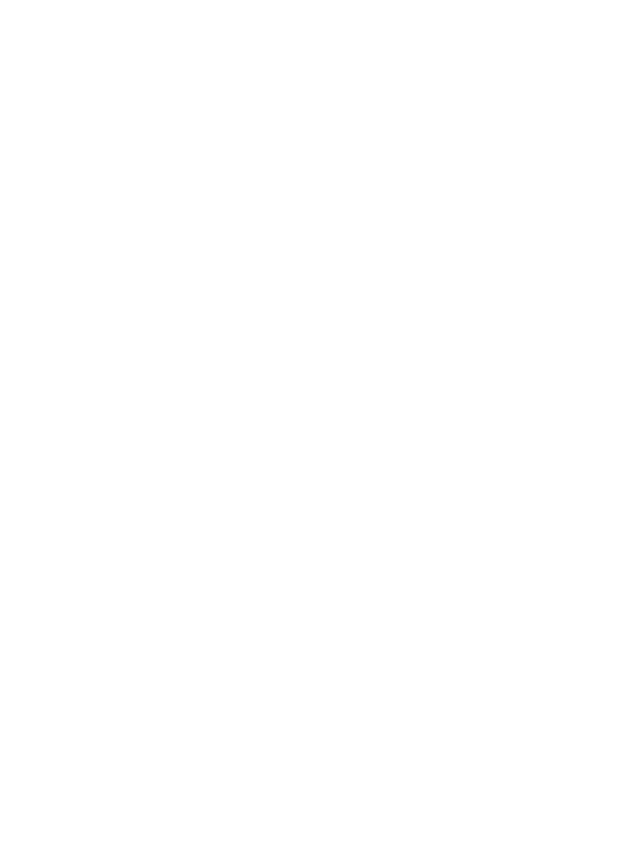
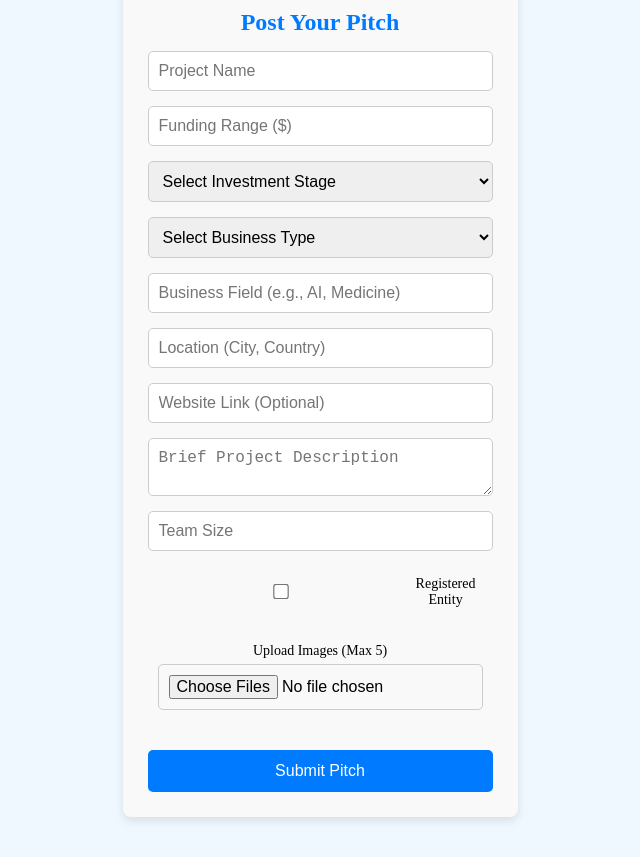
Before and after one commit to Saravanan7781/BizzLink, a React (Vite) app in the folder frontend/: page /pitch in a window 1280 px wide. Before the commit this address had no page. Shown: the whole page, without its empty margins (320-960 px from the left). Before the commit the page ends 800 px from the top, so only its background shows below. Built offline with nearby package versions, Linux system fonts and the light colour scheme.

Commit message:
forms added

```diff
--- a/frontend/package.json
+++ b/frontend/package.json
@@ -13,6 +13,7 @@
     "@toolpad/core": "^0.11.0",
     "react": "^18.3.1",
     "react-dom": "^18.3.1",
+    "react-hook-form": "^7.54.2",
     "react-icons": "^5.4.0",
     "react-router-dom": "^6.28.2"
   },
--- a/frontend/src/App.jsx
+++ b/frontend/src/App.jsx
@@ -8,8 +8,9 @@
   return (
 
     <div className="OGapp">
-      {/* <Navbar /> */}
-      <Posts />
+    <Navbar />
+    <Posts />
+
     </div>
 
   )
--- /dev/null
+++ b/frontend/src/Components/Posts/EntrepreneurPitchForm.jsx
@@ -0,0 +1,72 @@
+import React, { useState } from "react";
+import { useForm } from "react-hook-form";
+import "../../Css/Pages/EntrepreneurPitchForm.css";
+
+function EntrepreneurPitchForm() {
+  const { register, handleSubmit, watch } = useForm();
+  const [images, setImages] = useState([]);
+
+  const onSubmit = (data) => {
+    console.log("Pitch Data:", { ...data, images });
+  };
+
+  const handleImageUpload = (event) => {
+    const files = Array.from(event.target.files);
+    if (images.length + files.length > 5) {
+      alert("You can only upload up to 5 images.");
+      return;
+    }
+    setImages([...images, ...files]);
+  };
+
+  return (
+    <form className="pitch-form" onSubmit={handleSubmit(onSubmit)}>
+      <h2>Post Your Pitch</h2>
+
+      <input {...register("projectName")} placeholder="Project Name" required />
+      <input {...register("fundingRange")} type="number" placeholder="Funding Range ($)" required />
+
+      <select {...register("investmentStage")} required>
+        <option value="">Select Investment Stage</option>
+        <option value="seed">Seed</option>
+        <option value="seriesA">Series A</option>
+        <option value="seriesB">Series B</option>
+      </select>
+
+      <select {...register("businessType")} required>
+        <option value="">Select Business Type</option>
+        <option value="b2b">B2B</option>
+        <option value="b2c">B2C</option>
+        <option value="saas">SaaS</option>
+      </select>
+
+      <input {...register("businessField")} placeholder="Business Field (e.g., AI, Medicine)" required />
+      <input {...register("location")} placeholder="Location (City, Country)" required />
+      <input {...register("website")} type="url" placeholder="Website Link (Optional)" />
+
+      <textarea {...register("description")} placeholder="Brief Project Description" required />
+
+      <input {...register("teamSize")} type="number" placeholder="Team Size" required />
+
+      <label className="checkbox-label">
+        <input type="checkbox" {...register("registeredEntity")} />
+        Registered Entity
+      </label>
+
+      {/* Image Upload */}
+      <label className="image-upload">
+        Upload Images (Max 5)
+        <input type="file" accept="image/*" multiple onChange={handleImageUpload} />
+      </label>
+      <div className="image-preview">
+        {images.map((img, index) => (
+          <p key={index}>{img.name}</p>
+        ))}
+      </div>
+
+      <button type="submit">Submit Pitch</button>
+    </form>
+  );
+}
+
+export default EntrepreneurPitchForm;
--- /dev/null
+++ b/frontend/src/Components/Signup/EntreRegister.jsx
@@ -0,0 +1,32 @@
+import React from "react";
+import { useForm } from "react-hook-form";
+import "../../Css/Pages/EntreRegister.css";
+
+
+function EntreRegister() {
+  const { register, handleSubmit } = useForm();
+
+  const onSubmit = (data) => {
+    console.log("Entrepreneur Data:", data);
+  };
+
+  return (
+    <form onSubmit={handleSubmit(onSubmit)}> {/* ✅ Fixed onSubmit */}
+      <h2>Entrepreneur Registration</h2>
+
+      {/* Required Fields */}
+      <input {...register("name")} placeholder="Full Name" required />
+      <input {...register("email")} type="email" placeholder="Email" required />
+      <input {...register("password")} type="password" placeholder="Password" required />
+      <input {...register("startupName")} placeholder="Startup Name" required />
+      <input {...register("linkedinUrl")} type="url" placeholder="LinkedIn URL" required />
+
+      {/* Optional Field */}
+      <input {...register("website")} type="url" placeholder="Startup Website (Optional)" />
+
+      <button type="submit">Register</button>
+    </form>
+  );
+}
+
+export default EntreRegister;
--- /dev/null
+++ b/frontend/src/Components/Signup/InvestorRegister.jsx
@@ -0,0 +1,35 @@
+import React from "react";
+import { useForm } from "react-hook-form";
+import "../../Css/Pages/InvestorRegister.css"; // Import the CSS file
+
+function InvestorRegister() {
+  const { register, handleSubmit } = useForm();
+
+  const onSubmit = (data) => {
+    console.log("Investor Data:", data);
+  };
+
+  return (
+    <div className="register-container">
+      <form className="register-form" onSubmit={handleSubmit(onSubmit)}>
+        <h2>Investor Registration</h2>
+
+        <input {...register("username")} placeholder="Username" required />
+        <input {...register("password")} type="password" placeholder="Password" required />
+        <input {...register("email")} type="email" placeholder="Email" required />
+        <input {...register("linkedin")} type="url" placeholder="LinkedIn Profile URL" required />
+        <input {...register("phone")} type="tel" placeholder="Phone Number" required />
+
+        {/* Accredited Investor Confirmation */}
+        <label className="checkbox-label">
+          <input type="checkbox" {...register("accreditedInvestor")} required />
+          I confirm that I am an Accredited Investor as per SEBI regulations.
+        </label>
+
+        <button type="submit">Register</button>
+      </form>
+    </div>
+  );
+}
+
+export default InvestorRegister;
--- /dev/null
+++ b/frontend/src/Components/Signup/Register.jsx
@@ -0,0 +1,23 @@
+import React,{ useState } from 'react';
+import EntreRegister from './EntreRegister'
+import InvestorRegister from './InvestorRegister'
+import "../../Css/Pages/Register.css"
+function Register() {
+    const [userType, setuserType] = useState("entrepreneur");
+  return (
+    <div>
+
+      <h1> Startup register</h1>
+
+<label>Select user type</label>
+<select onChange = {(e) => setuserType(e.target.value)}>
+  <option value="entrepreneur"> Entrepreneur</option>
+  <option value="investor"> Investor</option>
+</select>
+
+{userType == "entrepreneur" ? <EntreRegister/> : <InvestorRegister/>}
+    </div>
+  )
+}
+
+export default Register
--- /dev/null
+++ b/frontend/src/Css/Pages/EntreRegister.css
@@ -0,0 +1,51 @@
+/* Form Container */
+body{
+    background-color: aliceblue;
+    width: 100%;
+}
+form {
+    width: 100%; /* Increased width */
+    max-width: 600px; /* Ensures it doesn't get too large on big screens */
+    min-width: 350px; /* Ensures it's not too small on small screens */
+    margin: 40px auto;
+    padding: 25px;
+    background: #f9f9f9;
+    border-radius: 8px;
+    box-shadow: 0px 4px 10px rgba(0, 0, 0, 0.1);
+    display: flex;
+    flex-direction: column;
+    gap: 15px;
+  }
+  h1{
+    color: #007bff;
+  }
+  /* Heading */
+  h2 {
+    text-align: center;
+    color: #333;
+  }
+
+  /* Input Fields */
+  input {
+    width: 100%;
+    padding: 10px;
+    border: 1px solid #ccc;
+    border-radius: 5px;
+    font-size: 18px;
+  }
+
+  /* Button */
+  button {
+    background-color: #007bff;
+    color: white;
+    padding: 12px;
+    border: none;
+    border-radius: 5px;
+    font-size: 16px;
+    cursor: pointer;
+    transition: 0.3s;
+  }
+
+  button:hover {
+    background-color: #0056b3;
+  }
--- /dev/null
+++ b/frontend/src/Css/Pages/EntrepreneurPitchForm.css
@@ -0,0 +1,81 @@
+body {
+    background-color: aliceblue;
+    display: flex;
+    justify-content: center;
+    align-items: center;
+    height: 100vh;
+  }
+
+  .pitch-form {
+    width: 100%;
+    max-width: 600px;
+    background: #f9f9f9;
+    padding: 25px;
+    border-radius: 8px;
+    box-shadow: 0px 4px 10px rgba(0, 0, 0, 0.1);
+    display: flex;
+    flex-direction: column;
+    gap: 15px;
+  }
+
+  h2 {
+    text-align: center;
+    color: #007bff;
+  }
+
+  /* Input Fields */
+  input, select, textarea {
+    width: 100%;
+    padding: 10px;
+    border: 1px solid #ccc;
+    border-radius: 5px;
+    font-size: 16px;
+  }
+
+  /* Checkbox */
+  .checkbox-label {
+    display: flex;
+    align-items: center;
+    gap: 5px;
+  }
+
+  .checkbox-label input {
+    transform: scale(1.2);
+    cursor: pointer;
+  }
+
+  /* Image Upload */
+  .image-upload {
+    display: flex;
+    flex-direction: column;
+    cursor: pointer;
+    font-size: 14px;
+  }
+
+  .image-upload input {
+    margin-top: 5px;
+  }
+
+  /* Image Preview */
+  .image-preview {
+    display: flex;
+    flex-direction: column;
+    gap: 5px;
+    font-size: 14px;
+    color: #555;
+  }
+
+  /* Button */
+  button {
+    background-color: #007bff;
+    color: white;
+    padding: 12px;
+    border: none;
+    border-radius: 5px;
+    font-size: 16px;
+    cursor: pointer;
+  }
+
+  button:hover {
+    background-color: #0056b3;
+  }
--- /dev/null
+++ b/frontend/src/Css/Pages/InvestorRegister.css
@@ -0,0 +1,75 @@
+/* Body Styling */
+body {
+    background-color: aliceblue;
+    width: 100%;
+    display: flex;
+    justify-content: center;
+    align-items: center;
+    height: 100vh;
+  }
+
+  /* Form Styling */
+  form {
+    width: 100%;
+    max-width: 600px;
+    min-width: 350px;
+    margin: 40px auto;
+    padding: 25px;
+    background: #f9f9f9;
+    border-radius: 8px;
+    box-shadow: 0px 4px 10px rgba(0, 0, 0, 0.1);
+    display: flex;
+    flex-direction: column;
+    gap: 15px;
+  }
+
+  /* Heading */
+  h2 {
+    text-align: center;
+    color: #007bff;
+  }
+
+  /* Input Fields */
+  input {
+    width: 100%;
+    padding: 10px;
+    border: 1px solid #ccc;
+    border-radius: 5px;
+    font-size: 16px;
+  }
+
+  /* Checkbox Label */
+/* Checkbox Label */
+.checkbox-label {
+    display: flex;
+    /* align-items: center; */
+    font-size: 14px;
+    gap: 5px; /* Reduce gap between checkbox and text */
+  }
+
+  /* Bigger Checkbox */
+  .checkbox-label input {
+    transform: scale(0.8); /* Increases the checkbox size */
+    cursor: pointer;
+  }
+
+  /* Ensures text is aligned with checkbox */
+  .checkbox-label input, .checkbox-label label {
+    vertical-align: middle;
+  }
+
+  /* Button */
+  button {
+    background-color: #007bff;
+    color: white;
+    padding: 12px;
+    border: none;
+    border-radius: 5px;
+    font-size: 16px;
+    cursor: pointer;
+    transition: 0.3s;
+  }
+
+  button:hover {
+    background-color: #0056b3;
+  }
--- /dev/null
+++ b/frontend/src/Css/Pages/Register.css
@@ -0,0 +1,17 @@
+
+h1{
+    font-size: xxx-large;
+    padding: 10px;
+    background-color: aliceblue;
+}
+label{
+    color: black;
+    font-size:x-large;
+    padding: 10px;
+}
+
+body{
+    text-align: center;
+    padding: 8%;
+    background-color: aliceblue;
+}
--- a/frontend/src/Maintaner.jsx
+++ b/frontend/src/Maintaner.jsx
@@ -5,7 +5,8 @@
 import Profile from './Pages/Profile';
 import About from './Pages/About';
 import Login from './Pages/Login'
-
+import Register from './Components/Signup/Register'
+import EntrepreneurPitchForm from './Components/Posts/EntrepreneurPitchForm';
 function Maintaner() {
   return (
       <BrowserRouter>
@@ -15,6 +16,8 @@
             <Route path="/profile" element={<Profile />} />
             <Route path="/about" element={<About />} />
             <Route path="/login" element={ <Login/>}  />
+            <Route path="/register" element={ <Register/>}  />
+            <Route path="/pitch" element={ <EntrepreneurPitchForm/>}  />
         </Routes>
      </BrowserRouter>
   )
--- a/frontend/src/main.jsx
+++ b/frontend/src/main.jsx
@@ -2,12 +2,14 @@
 import { createRoot } from 'react-dom/client'
 import './main.css'
 import Maintaner from './Maintaner'
+import App from './App'
 
 
 createRoot(document.getElementById('root')).render(
   <StrictMode>
     <div className="theRoot">
       <Maintaner />
+      {/* <App/> */}
     </div>
   </StrictMode>
 )
```
Also changed, not shown: 1 other file (tests, documents, lock files or other folders).
